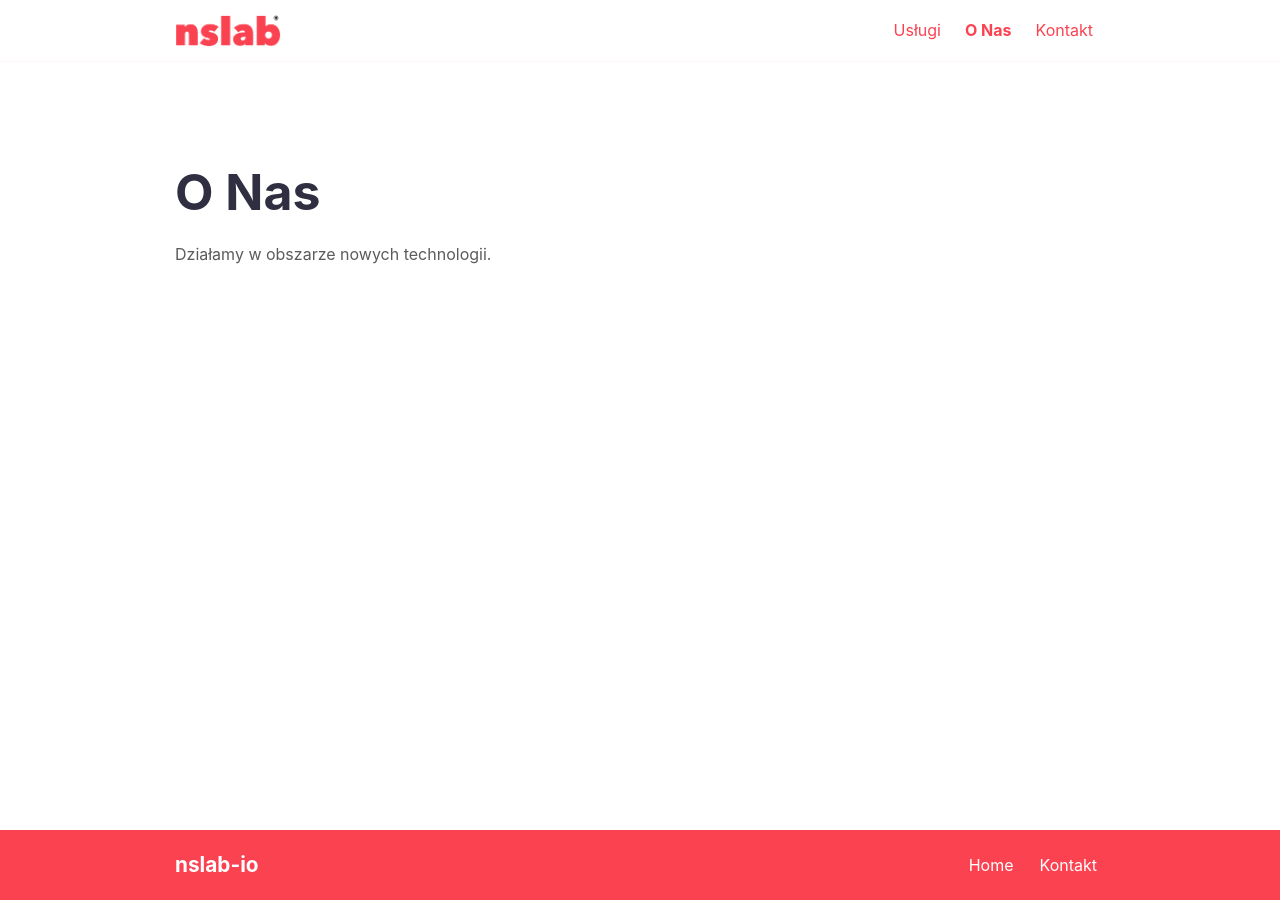
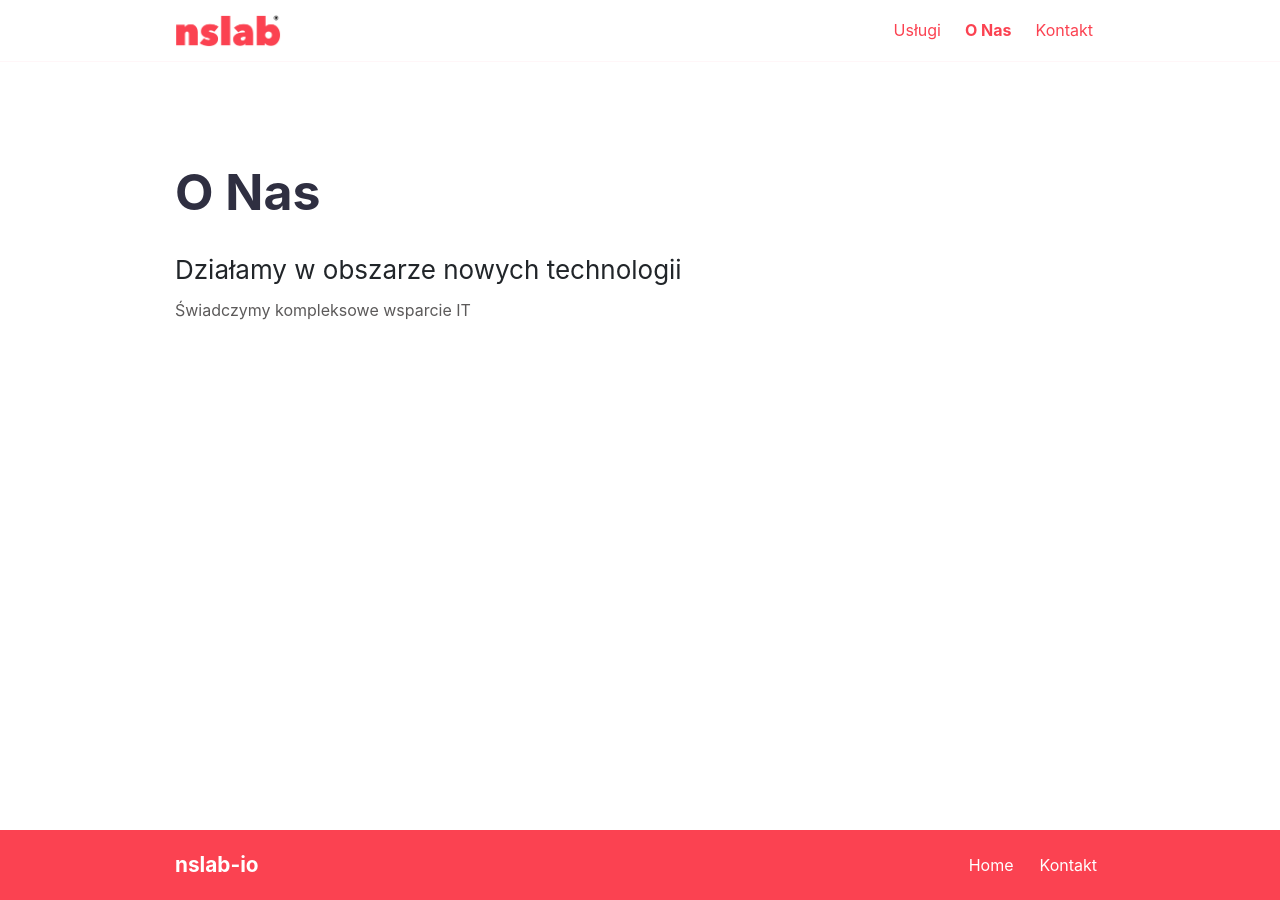
Before and after one commit to baddh911/baddh.xyz, a Jekyll site: the page built from about.md, in a window 1280 px wide. Built offline with Jekyll 4.4.1, drawn with Linux system fonts in a browser that asks for light colours.

Commit message:
uncommited changes - signed-off-by: baddh911 <baddh911>

```diff
--- a/about.md
+++ b/about.md
@@ -4,4 +4,6 @@
 bodyClass: page-about
 ---
 
-Działamy w obszarze nowych technologii.
+## Działamy w obszarze nowych technologii
+
+Świadczymy kompleksowe wsparcie IT
```
Also changed, not shown: index.md (+1 -1 lines).
